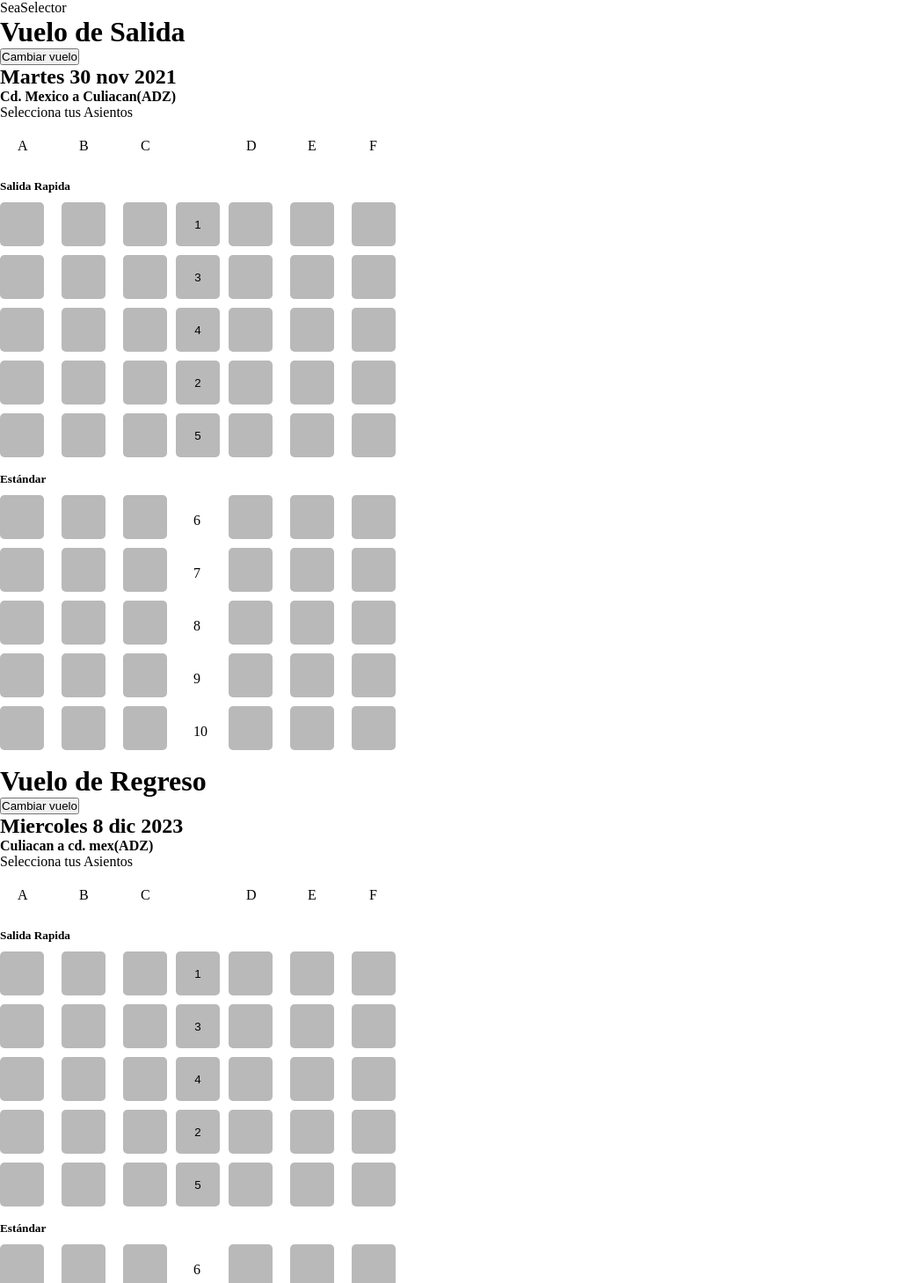
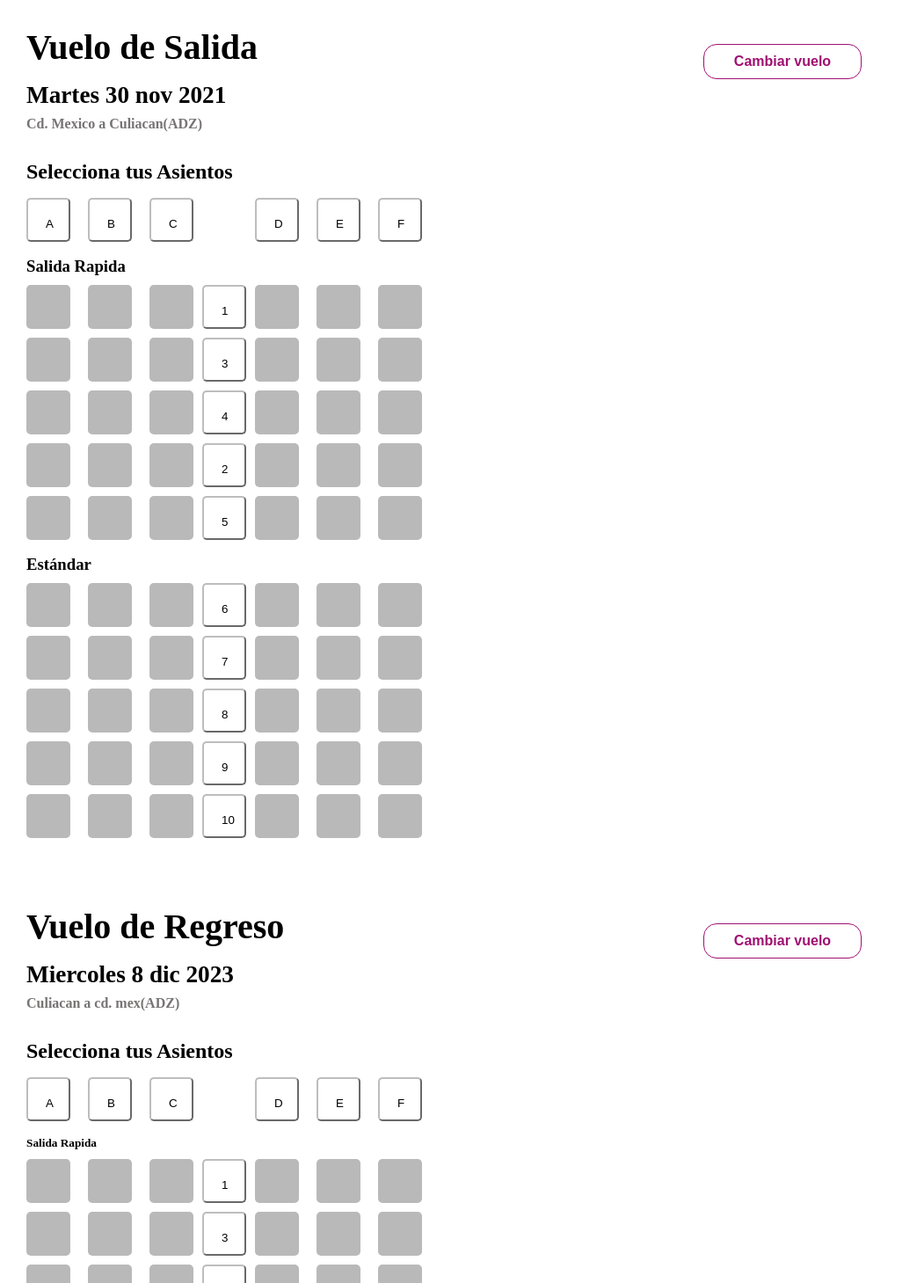
Before and after one commit to LizethYomairaMontoyaGarcia/Sprint_2_Tickets_de_vuelo, a React (Create React App) app: page /seatSelector in a window 1280 px wide. Shown: the part 18-1477 px from the top of the page at 88% size, without its empty margins (0-1043 px from the left). Built offline with nearby package versions, Linux system fonts and the light colour scheme.

Commit message:
trabajando en los estilos de selección de asientos

```diff
--- a/src/componentsSelectorAsientos/exitFlight/ExitFlight.jsx
+++ b/src/componentsSelectorAsientos/exitFlight/ExitFlight.jsx
@@ -1,7 +1,13 @@
 import React from "react";
 import {
-  AisleArrival,
-  BackSeats,
+  DivStyledExit,
+  StyledExit,
+  ContainerExit,
+  ExitStandard,
+  ButtonExit,
+  PositioNumbering,
+  PositioNumberingSpace,
+  Seats,
   ExitPostButton,
   Column2Arrival,
   ColumnExit,
@@ -13,39 +19,40 @@ import {
 const ExitFlight = () => {
   return (
     <>
-      <div>
-        <div>
+    <DivStyledExit>
+      <StyledExit>
+        <ContainerExit>
           <h1>Vuelo de Salida</h1>
-          <button>Cambiar vuelo</button>
-        </div>
+          <ButtonExit>Cambiar vuelo</ButtonExit>
+        </ContainerExit>
         <h2>Martes 30 nov 2021</h2>
         <h4>Cd. Mexico a Culiacan(ADZ)</h4>
         <p>Selecciona tus Asientos</p>
-      </div>
+      </StyledExit>
 
       <ReferencePost>
         <ColumnExit>
           <RowSeats>
-            <AisleArrival>A</AisleArrival>
-            <AisleArrival>B</AisleArrival>
-            <AisleArrival>C</AisleArrival>
+            <PositioNumbering>A</PositioNumbering>
+            <PositioNumbering>B</PositioNumbering>
+            <PositioNumbering>C</PositioNumbering>
           </RowSeats>
         </ColumnExit>
         <ColumnExit>
-          <AisleArrival></AisleArrival>
+          <PositioNumberingSpace></PositioNumberingSpace>
         </ColumnExit>
         <ColumnExit>
           <RowSeats>
-            <AisleArrival>D</AisleArrival>
-            <AisleArrival>E</AisleArrival>
-            <AisleArrival>F</AisleArrival>
+            <PositioNumbering>D</PositioNumbering>
+            <PositioNumbering>E</PositioNumbering>
+            <PositioNumbering>F</PositioNumbering>
           </RowSeats>
         </ColumnExit>
       </ReferencePost>
       <SubtitleReturn>
-        <h5>Salida Rapida</h5>
+        <ExitStandard>Salida Rapida</ExitStandard>
       </SubtitleReturn>
-      <BackSeats>
+      <Seats>
         <ColumnExit>
           <RowSeats>
             <ExitPostButton></ExitPostButton>
@@ -74,11 +81,11 @@ const ExitFlight = () => {
           </RowSeats>
         </ColumnExit>
         <Column2Arrival>
-          <ExitPostButton>1</ExitPostButton>
-          <ExitPostButton>3</ExitPostButton>
-          <ExitPostButton>4</ExitPostButton>
-          <ExitPostButton>2</ExitPostButton>
-          <ExitPostButton>5</ExitPostButton>
+          <PositioNumbering>1</PositioNumbering>
+          <PositioNumbering>3</PositioNumbering>
+          <PositioNumbering>4</PositioNumbering>
+          <PositioNumbering>2</PositioNumbering>
+          <PositioNumbering>5</PositioNumbering>
         </Column2Arrival>
         <ColumnExit>
           <RowSeats>
@@ -107,11 +114,11 @@ const ExitFlight = () => {
             <ExitPostButton></ExitPostButton>
           </RowSeats>
         </ColumnExit>
-      </BackSeats>
+      </Seats>
       <SubtitleReturn>
-        <h5>Estándar</h5>
+        <ExitStandard>Estándar</ExitStandard>
       </SubtitleReturn>
-      <BackSeats>
+      <Seats>
         <ColumnExit>
           <RowSeats>
             <ExitPostButton></ExitPostButton>
@@ -140,11 +147,11 @@ const ExitFlight = () => {
           </RowSeats>
         </ColumnExit>
         <Column2Arrival>
-          <AisleArrival>6</AisleArrival>
-          <AisleArrival>7</AisleArrival>
-          <AisleArrival>8</AisleArrival>
-          <AisleArrival>9</AisleArrival>
-          <AisleArrival>10</AisleArrival>
+          <PositioNumbering>6</PositioNumbering>
+          <PositioNumbering>7</PositioNumbering>
+          <PositioNumbering>8</PositioNumbering>
+          <PositioNumbering>9</PositioNumbering>
+          <PositioNumbering>10</PositioNumbering>
         </Column2Arrival>
         <ColumnExit>
           <RowSeats>
@@ -173,7 +180,8 @@ const ExitFlight = () => {
             <ExitPostButton></ExitPostButton>
           </RowSeats>
         </ColumnExit>
-      </BackSeats>
+      </Seats>
+      </DivStyledExit>
     </>
   );
 };
--- a/src/componentsSelectorAsientos/exitFlight/ExitFlightStyled.jsx
+++ b/src/componentsSelectorAsientos/exitFlight/ExitFlightStyled.jsx
@@ -1,7 +1,60 @@
 import styled from "styled-components";
 
+export const DivStyledExit = styled.div`
+  padding: 30px;
+`;
+
+export const StyledExit = styled.div`
+  margin-bottom: 1rem;
+
+  h1 {
+    margin-bottom: 1rem;
+    font-weight: bold;
+    font-size: 2.5rem;
+  }
+  h2 {
+    margin-bottom: 0.5rem;
+    font-size: 1.7rem;
+  }
+  h4 {
+    color: rgb(119, 116, 116);
+    margin-bottom: 2rem;
+  }
+  p {
+    margin-bottom: 1rem;
+    font-size: 1.5rem;
+    font-weight: bold;
+  }
+`;
+export const ContainerExit = styled.div`
+  display: flex;
+  align-items: center;
+  width: 950px;
+`;
+export const ButtonExit = styled.button`
+  border-radius: 15px;
+  border: 1px solid #9e1071;
+  background-color: transparent;
+  padding: 10px 16px;
+  margin-top: 1rem;
+  margin-left: auto;
+  font-size: 16px;
+  font-weight: bold;
+  width: 180px;
+  color: #9e1071;
+  display: flex;
+  justify-content: center;
+  align-items: center;
+
+  &:hover {
+    background-color: #9e1071;
+    cursor: pointer;
+    color: white;
+  }
+`;
+
 //asientos de puestos
-export const BackSeats = styled.div`
+export const Seats = styled.div`
   display: flex;
   justify-content: space-between;
   width: 400px;
@@ -11,7 +64,6 @@ export const BackSeats = styled.div`
 //TITULO DE REGRESO
 export const SubtitleReturn = styled.div`
   margin-bottom: 10px;
-
 `;
 
 //fila de asientos
@@ -25,12 +77,22 @@ export const Column2Arrival = styled.div`
   display: flex;
   flex-direction: column;
 `;
-export const AisleArrival = styled.div`
+export const PositioNumbering = styled.button`
   height: 50px;
   width: 50px;
   color: black;
   background-color: white;
-    border-radius: 5px;
+  border-color: #bebdbd;
+  border-radius: 5px;
+  margin-bottom: 10px;
+  margin-right: 10px;
+  padding: 20px;
+`;
+
+export const PositioNumberingSpace = styled.div`
+  height: 50px;
+  width: 50px;
+  background-color: white;
   margin-bottom: 10px;
   margin-right: 10px;
   padding: 20px;
@@ -60,3 +122,10 @@ export const ExitPostButton = styled.button`
   margin-bottom: 10px;
   margin-right: 10px;
 `;
+
+//no quiere centrar el texto
+export const ExitStandard = styled.h3`
+ align-items:center;
+ display:flex;
+ text-align:center;
+`;
--- a/src/componentsSelectorAsientos/returnFlight/ReturnFlight.jsx
+++ b/src/componentsSelectorAsientos/returnFlight/ReturnFlight.jsx
@@ -1,10 +1,15 @@
 import React from "react";
 import {
-  AisleArrival,
-  BackSeats,
+  DivStyledReturn,
+  StyledReturn,
+  ContainerReturn,
+  ButtonReturn,
+  PositioNumbering,
+  PositioNumberingSpace,
+  Seats,
   ReturnPostButton,
   Column2Arrival,
-  Column,
+  ColumnReturn ,
   ReferencePost,
   RowSeats,
   SubtitleReturn,
@@ -13,40 +18,41 @@ import {
 const ReturnFlight = () => {
   return (
     <>
-      <div>
-        <div>
+     <DivStyledReturn>
+      <StyledReturn>
+        <ContainerReturn>
           <h1>Vuelo de Regreso</h1>
-          <button>Cambiar vuelo</button>
-        </div>
+          <ButtonReturn>Cambiar vuelo</ButtonReturn>
+        </ContainerReturn>
         <h2>Miercoles 8 dic 2023</h2>
         <h4>Culiacan a cd. mex(ADZ)</h4>
         <p>Selecciona tus Asientos</p>
-      </div>
+      </StyledReturn>
 
       <ReferencePost>
-        <Column>
+        <ColumnReturn >
           <RowSeats>
-            <AisleArrival>A</AisleArrival>
-            <AisleArrival>B</AisleArrival>
-            <AisleArrival>C</AisleArrival>
+            <PositioNumbering>A</PositioNumbering>
+            <PositioNumbering>B</PositioNumbering>
+            <PositioNumbering>C</PositioNumbering>
           </RowSeats>
-        </Column>
-        <Column>
-          <AisleArrival></AisleArrival>
-        </Column>
-        <Column>
+        </ColumnReturn >
+        <ColumnReturn >
+          <PositioNumberingSpace></PositioNumberingSpace>
+        </ColumnReturn >
+        <ColumnReturn >
           <RowSeats>
-            <AisleArrival>D</AisleArrival>
-            <AisleArrival>E</AisleArrival>
-            <AisleArrival>F</AisleArrival>
+            <PositioNumbering>D</PositioNumbering>
+            <PositioNumbering>E</PositioNumbering>
+            <PositioNumbering>F</PositioNumbering>
           </RowSeats>
-        </Column>
+        </ColumnReturn >
       </ReferencePost>
       <SubtitleReturn>
         <h5>Salida Rapida</h5>
       </SubtitleReturn>
-      <BackSeats>
-        <Column>
+      <Seats>
+        <ColumnReturn >
           <RowSeats>
             <ReturnPostButton></ReturnPostButton>
             <ReturnPostButton></ReturnPostButton>
@@ -72,15 +78,15 @@ const ReturnFlight = () => {
             <ReturnPostButton></ReturnPostButton>
             <ReturnPostButton></ReturnPostButton>
           </RowSeats>
-        </Column>
+        </ColumnReturn >
         <Column2Arrival>
-          <ReturnPostButton>1</ReturnPostButton>
-          <ReturnPostButton>3</ReturnPostButton>
-          <ReturnPostButton>4</ReturnPostButton>
-          <ReturnPostButton>2</ReturnPostButton>
-          <ReturnPostButton>5</ReturnPostButton>
+          <PositioNumbering>1</PositioNumbering>
+          <PositioNumbering>3</PositioNumbering>
+          <PositioNumbering>4</PositioNumbering>
+          <PositioNumbering>2</PositioNumbering>
+          <PositioNumbering>5</PositioNumbering>
         </Column2Arrival>
-        <Column>
+        <ColumnReturn >
           <RowSeats>
             <ReturnPostButton></ReturnPostButton>
             <ReturnPostButton></ReturnPostButton>
@@ -106,13 +112,13 @@ const ReturnFlight = () => {
             <ReturnPostButton></ReturnPostButton>
             <ReturnPostButton></ReturnPostButton>
           </RowSeats>
-        </Column>
-      </BackSeats>
+        </ColumnReturn >
+      </Seats>
       <SubtitleReturn>
         <h5>Estándar</h5>
       </SubtitleReturn>
-      <BackSeats>
-        <Column>
+      <Seats>
+        <ColumnReturn >
           <RowSeats>
             <ReturnPostButton></ReturnPostButton>
             <ReturnPostButton></ReturnPostButton>
@@ -138,15 +144,15 @@ const ReturnFlight = () => {
             <ReturnPostButton></ReturnPostButton>
             <ReturnPostButton></ReturnPostButton>
           </RowSeats>
-        </Column>
+        </ColumnReturn >
         <Column2Arrival>
-          <AisleArrival>6</AisleArrival>
-          <AisleArrival>7</AisleArrival>
-          <AisleArrival>8</AisleArrival>
-          <AisleArrival>9</AisleArrival>
-          <AisleArrival>10</AisleArrival>
+          <PositioNumbering>6</PositioNumbering>
+          <PositioNumbering>7</PositioNumbering>
+          <PositioNumbering>8</PositioNumbering>
+          <PositioNumbering>9</PositioNumbering>
+          <PositioNumbering>10</PositioNumbering>
         </Column2Arrival>
-        <Column>
+        <ColumnReturn >
           <RowSeats>
             <ReturnPostButton></ReturnPostButton>
             <ReturnPostButton></ReturnPostButton>
@@ -172,8 +178,9 @@ const ReturnFlight = () => {
             <ReturnPostButton></ReturnPostButton>
             <ReturnPostButton></ReturnPostButton>
           </RowSeats>
-        </Column>
-      </BackSeats>
+        </ColumnReturn >
+      </Seats>
+      </DivStyledReturn>
     </>
   );
 };
--- a/src/componentsSelectorAsientos/returnFlight/ReturnFlightStyled.jsx
+++ b/src/componentsSelectorAsientos/returnFlight/ReturnFlightStyled.jsx
@@ -1,7 +1,60 @@
 import styled from "styled-components";
 
+export const DivStyledReturn = styled.div`
+  padding: 30px;
+`;
+
+export const StyledReturn = styled.div`
+  margin-bottom: 1rem;
+
+  h1 {
+    margin-bottom: 1rem;
+    font-weight: bold;
+    font-size: 2.5rem;
+  }
+  h2 {
+    margin-bottom: 0.5rem;
+    font-size: 1.7rem;
+  }
+  h4 {
+    color: rgb(119, 116, 116);
+    margin-bottom: 2rem;
+  }
+  p {
+    margin-bottom: 1rem;
+    font-size: 1.5rem;
+    font-weight: bold;
+  }
+`;
+export const ContainerReturn = styled.div`
+  display: flex;
+  align-items: center;
+  width: 950px;
+`;
+export const ButtonReturn = styled.button`
+  border-radius: 15px;
+  border: 1px solid #9e1071;
+  background-color: transparent;
+  padding: 10px 16px;
+  margin-top: 1rem;
+  margin-left: auto;
+  font-size: 16px;
+  font-weight: bold;
+  width: 180px;
+  color: #9e1071;
+  display: flex;
+  justify-content: center;
+  align-items: center;
+
+  &:hover {
+    background-color: #9e1071;
+    cursor: pointer;
+    color: white;
+  }
+`;
+
 //asientos de puestos
-export const BackSeats = styled.div`
+export const Seats = styled.div`
   display: flex;
   justify-content: space-between;
   width: 400px;
@@ -11,7 +64,6 @@ export const BackSeats = styled.div`
 //TITULO DE REGRESO
 export const SubtitleReturn = styled.div`
   margin-bottom: 10px;
-
 `;
 
 //fila de asientos
@@ -25,12 +77,22 @@ export const Column2Arrival = styled.div`
   display: flex;
   flex-direction: column;
 `;
-export const AisleArrival = styled.div`
+export const PositioNumbering = styled.button`
   height: 50px;
   width: 50px;
   color: black;
   background-color: white;
-    border-radius: 5px;
+  border-color: #bebdbd;
+  border-radius: 5px;
+  margin-bottom: 10px;
+  margin-right: 10px;
+  padding: 20px;
+`;
+
+export const PositioNumberingSpace = styled.div`
+  height: 50px;
+  width: 50px;
+  background-color: white;
   margin-bottom: 10px;
   margin-right: 10px;
   padding: 20px;
@@ -45,12 +107,12 @@ export const ReferencePost = styled.div`
 `;
 
 //columnas
-export const Column = styled.div`
+export const ColumnReturn = styled.div`
   display: flex;
   flex-direction: column;
 `;
 
-//boton de puesto de regreso
+//boton de puesto de salida
 export const ReturnPostButton = styled.button`
   height: 50px;
   width: 50px;
@@ -60,3 +122,10 @@ export const ReturnPostButton = styled.button`
   margin-bottom: 10px;
   margin-right: 10px;
 `;
+
+//no quiere centrar el texto
+export const ExitStandard = styled.h3`
+ align-items:center;
+ display:flex;
+ text-align:center;
+`;
--- a/src/pages/SeatSelector3.jsx
+++ b/src/pages/SeatSelector3.jsx
@@ -4,7 +4,7 @@ import Seat from '../componentsSelectorAsientos/Seat'
 
 export default function SeatSelector() {
   return (
-    <div> <div>SeatSelector3</div>
+    <div>
     <GlobalStyles/>
     <Seat/>
     </div>
```
Also changed, not shown: src/componentsBusquedaVuelo/Formulario/calendar/calendarExit/CalendarFormExitStyled.jsx (line endings or trailing spaces).
